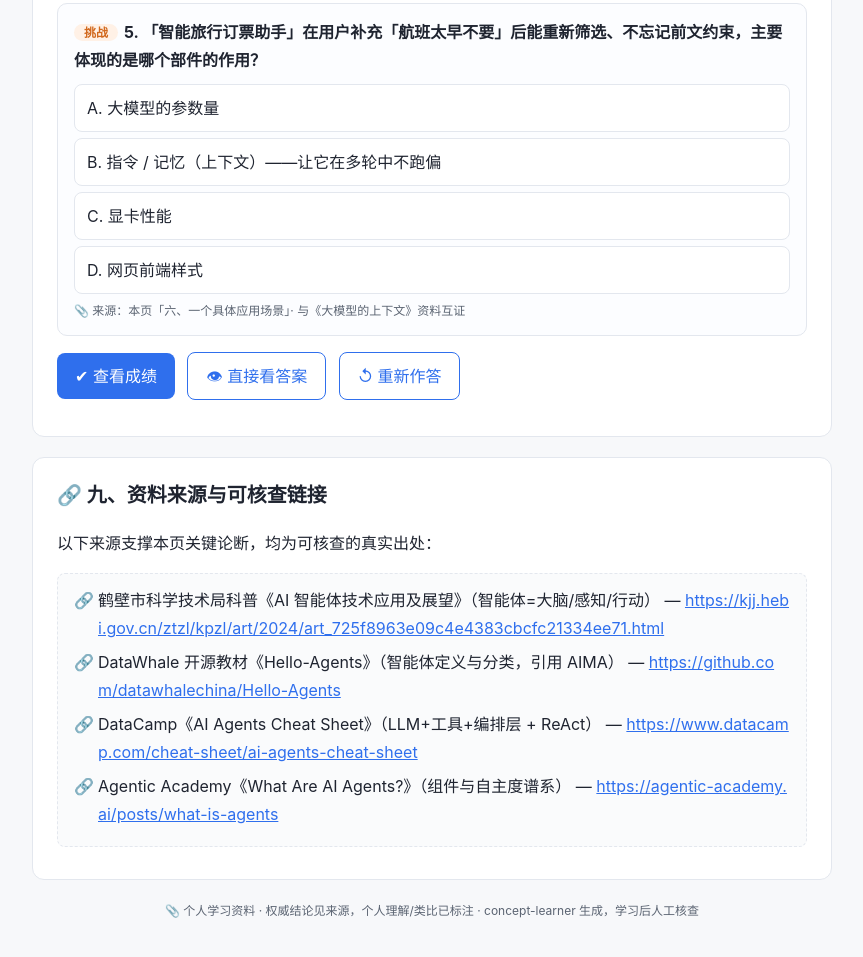
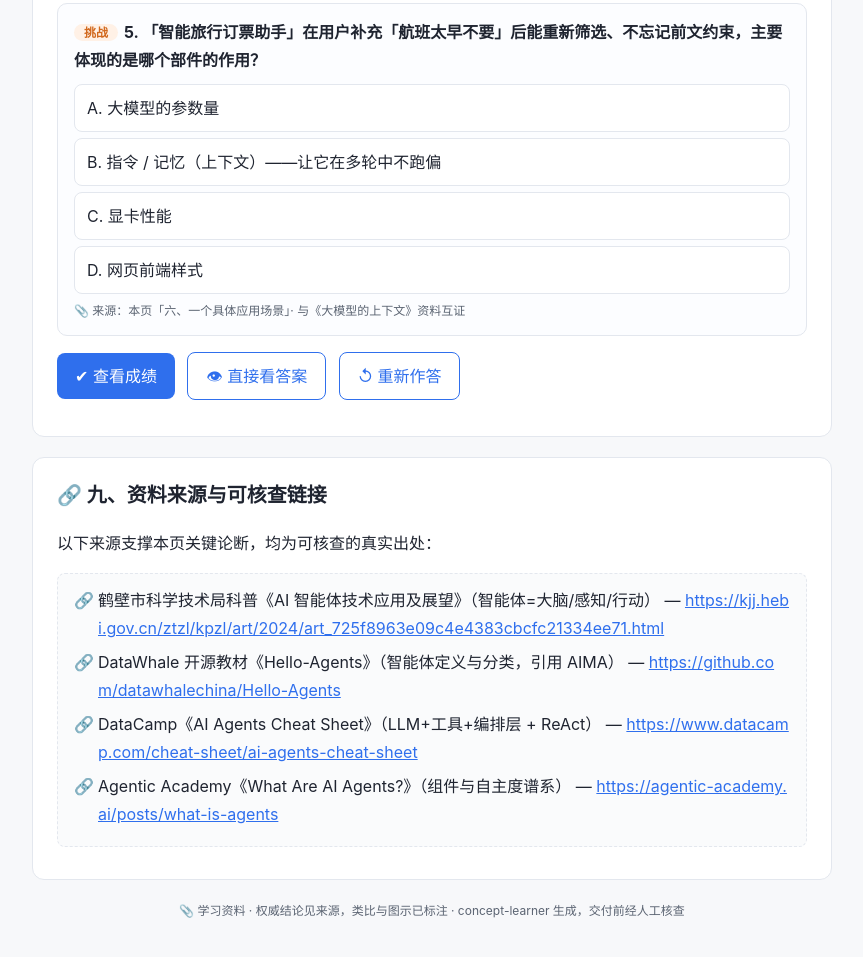
Before and after one commit to PengYiLing07/big-data-and-ai, a plain HTML site: page learning-materials/agent.html in a window 1280 px wide. Shown: the part 5851-6808 px from the top of the page, without its empty margins (208-1071 px from the left). Drawn offline with Linux system fonts and the light colour scheme.

Commit message:
清理主观措辞（README/页脚/技能措辞）；修正 SKILL.md 重复章节编号与交叉引用

```diff
--- a/learning-materials/agent.html
+++ b/learning-materials/agent.html
@@ -316,7 +316,7 @@
     </ul>
   </section>
 
-  <footer>📎 个人学习资料 · 权威结论见来源，个人理解/类比已标注 · concept-learner 生成，学习后人工核查</footer>
+  <footer>📎 学习资料 · 权威结论见来源，类比与图示已标注 · concept-learner 生成，交付前经人工核查</footer>
 </div>
 <script>
 (function(){
```
Also changed, not shown: learning-materials/llm-context.html (+1 -1 lines), learning-materials/skill.html (+1 -1 lines), 3 other files.
